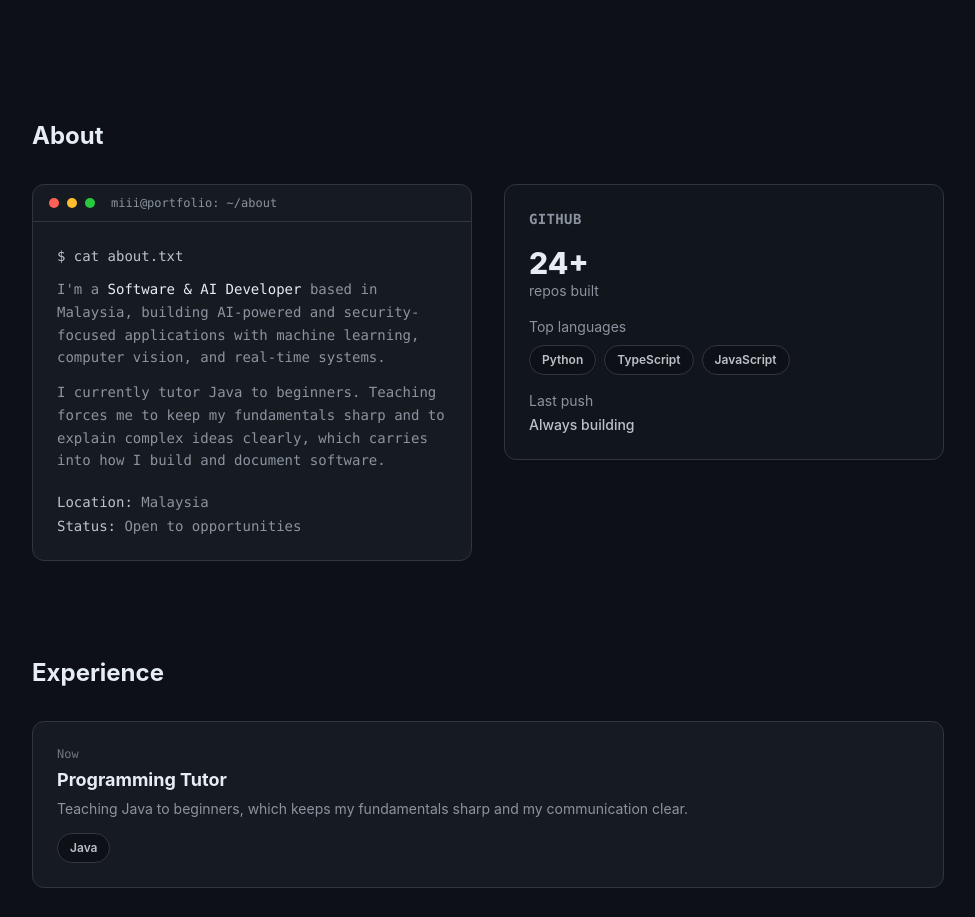
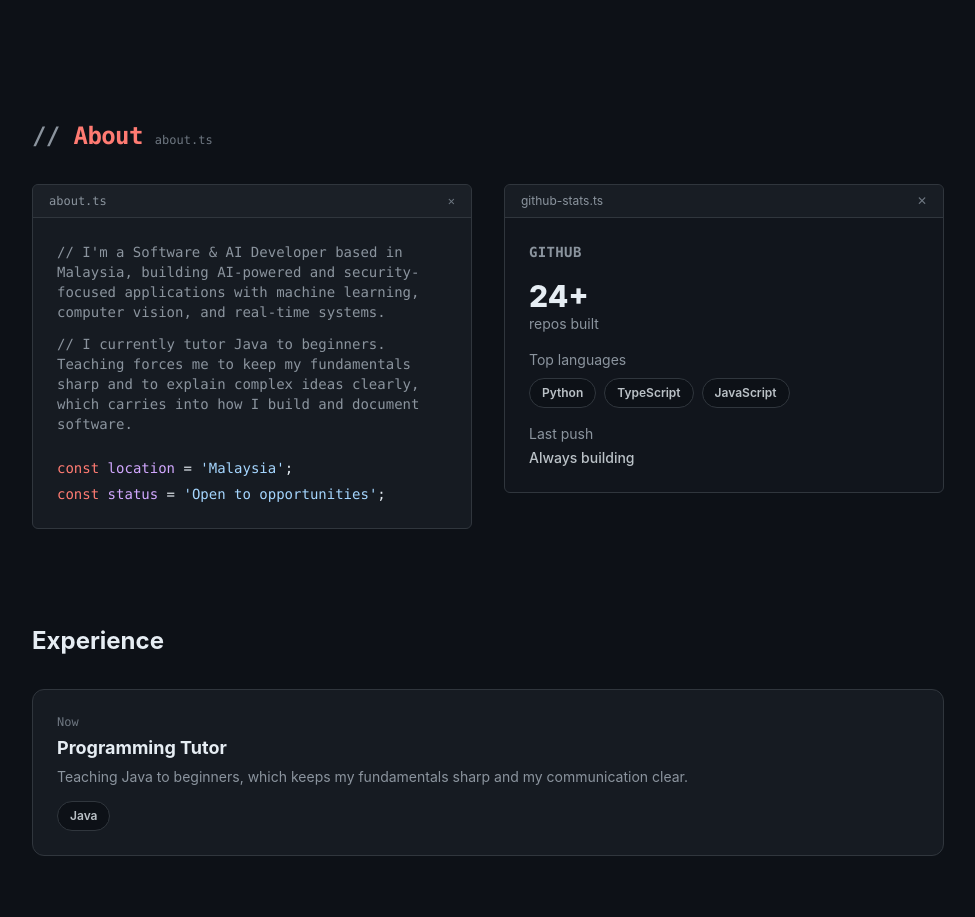
Before and after one commit to miiidev/portfolio, a React (Vite) app: page / in a window 1280 px wide. Shown: the part 840-1757 px from the top of the page, without its empty margins (224-1199 px from the left). Built offline with nearby package versions, Linux system fonts and the light colour scheme; no server answers.

Commit message:
feat: restyle about section as editor code card

```diff
--- a/src/components/AboutSection.tsx
+++ b/src/components/AboutSection.tsx
@@ -1,6 +1,7 @@
 import { motion } from 'framer-motion';
 import { personalInfo } from '../data';
 import { containerVariants, itemVariants } from '../utils/animations';
+import SectionHeading from './SectionHeading';
 import GitHubStats from './GitHubStats';
 
 export default function AboutSection() {
@@ -13,31 +14,24 @@ export default function AboutSection() {
       viewport={{ once: true, amount: 0.15, margin: '-100px' }}
       className="flex flex-col justify-center py-12"
     >
-      <motion.h2 variants={itemVariants} className="text-2xl font-bold text-copy mb-8">
-        About
-      </motion.h2>
+      <motion.div variants={itemVariants}>
+        <SectionHeading file="about.ts">About</SectionHeading>
+      </motion.div>
       <div className="grid grid-cols-1 lg:grid-cols-2 gap-8 items-start">
-        <motion.div variants={itemVariants} className="rounded-xl border border-edge bg-surface overflow-hidden font-mono">
-          <div className="flex items-center gap-2 px-4 py-2.5 border-b border-edge">
-            <span className="w-2.5 h-2.5 rounded-full" style={{ backgroundColor: '#ff5f56' }} />
-            <span className="w-2.5 h-2.5 rounded-full" style={{ backgroundColor: '#ffbd2e' }} />
-            <span className="w-2.5 h-2.5 rounded-full" style={{ backgroundColor: '#27c93f' }} />
-            <span className="ml-2 text-xs text-muted">miii@portfolio: ~/about</span>
+        <motion.div variants={itemVariants} className="rounded-md border border-edge bg-surface overflow-hidden font-mono">
+          <div className="flex items-center justify-between border-b border-edge bg-elevated/50 px-4 py-2">
+            <span className="text-xs text-muted">about.ts</span>
+            <span className="text-xs text-dim" aria-hidden="true">&#10005;</span>
           </div>
-          <div className="p-6 space-y-3">
-            <p className="text-sm text-copy/80">$ cat about.txt</p>
-            <p className="text-sm text-muted leading-relaxed">
-              I&apos;m a <span className="text-copy font-medium">{personalInfo.role}</span> based in {personalInfo.location}, building AI-powered and security-focused applications with machine learning, computer vision, and real-time systems.
-            </p>
-            <p className="text-sm text-muted leading-relaxed">
-              I currently tutor Java to beginners. Teaching forces me to keep my fundamentals sharp and to explain complex ideas clearly, which carries into how I build and document software.
-            </p>
-            <div className="pt-2 space-y-1">
-              <p className="text-sm text-muted">
-                <span className="text-copy/80">Location:</span> Malaysia
+          <div className="p-6 space-y-3 text-sm">
+            <p className="text-code-comment">// I&apos;m a {personalInfo.role} based in {personalInfo.location}, building AI-powered and security-focused applications with machine learning, computer vision, and real-time systems.</p>
+            <p className="text-code-comment">// I currently tutor Java to beginners. Teaching forces me to keep my fundamentals sharp and to explain complex ideas clearly, which carries into how I build and document software.</p>
+            <div className="pt-3 space-y-1.5">
+              <p className="text-copy">
+                <span className="text-code-keyword">const</span> <span className="text-code-function">location</span> = <span className="text-code-string">&apos;{personalInfo.location}&apos;</span>;
               </p>
-              <p className="text-sm text-muted">
-                <span className="text-copy/80">Status:</span> Open to opportunities
+              <p className="text-copy">
+                <span className="text-code-keyword">const</span> <span className="text-code-function">status</span> = <span className="text-code-string">&apos;Open to opportunities&apos;</span>;
               </p>
             </div>
           </div>
--- a/src/components/GitHubStats.tsx
+++ b/src/components/GitHubStats.tsx
@@ -75,7 +75,12 @@ export default function GitHubStats() {
   }, []);
 
   return (
-    <div className="bg-surface/50 border border-edge rounded-xl p-6">
+    <div className="bg-surface/50 border border-edge rounded-md overflow-hidden">
+      <div className="flex items-center justify-between border-b border-edge bg-elevated/50 px-4 py-2">
+        <span className="text-xs text-muted">github-stats.ts</span>
+        <span className="text-xs text-dim" aria-hidden="true">&#10005;</span>
+      </div>
+      <div className="p-6">
         <h3 className="text-sm font-semibold text-muted mb-4 font-mono uppercase tracking-wide">GitHub</h3>
         <div className="space-y-4">
           <div>
@@ -102,5 +107,6 @@ export default function GitHubStats() {
           </div>
         </div>
       </div>
+    </div>
   );
 }
```
Lines whose indentation alone changed are shown as unchanged.
